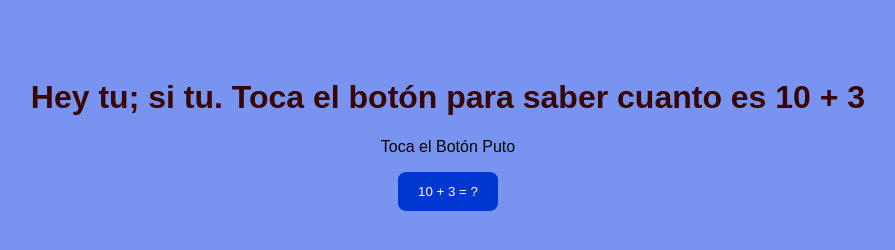
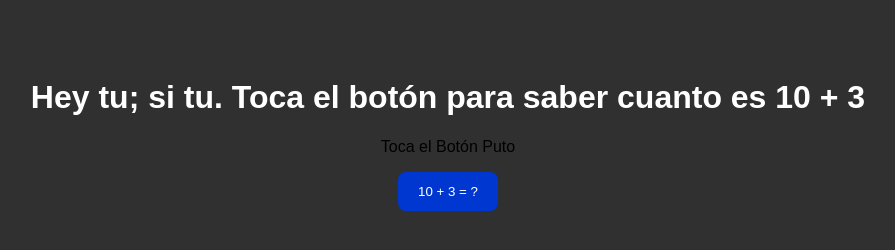
Before and after one commit to jesushdezsaoaloggo-star/Prueba-de-p-gina-WEB-dura, a plain HTML site: page index.html in a window 1280 px wide. Shown: the whole page, without its empty margins (192-1087 px from the left). Drawn offline with Linux system fonts and the light colour scheme.

Commit message:
Update style.css

```diff
--- a/style.css
+++ b/style.css
@@ -1,12 +1,12 @@
 body {
     font-family: Arial, sans-serif;
-    background-color: #7894F0;
+    background-color: #303030;
     text-align: center;
     padding: 50px;
 }
 
 h1 {
-    color: #380500;
+    color: #FFFFFF;
 }
 
 button {
```
